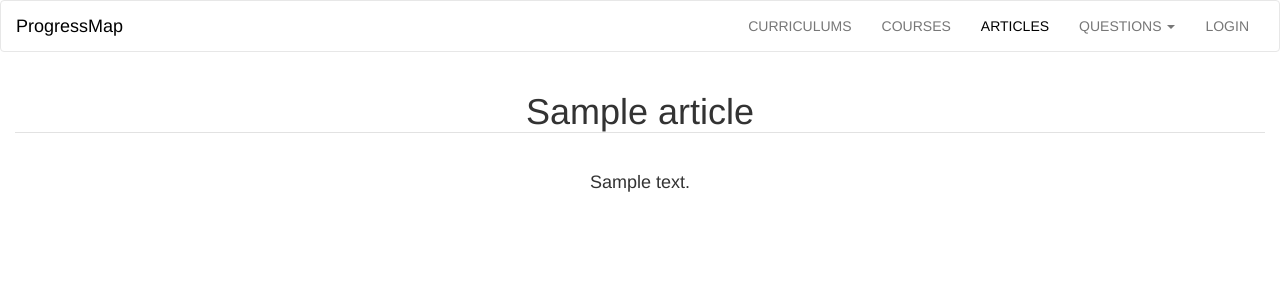
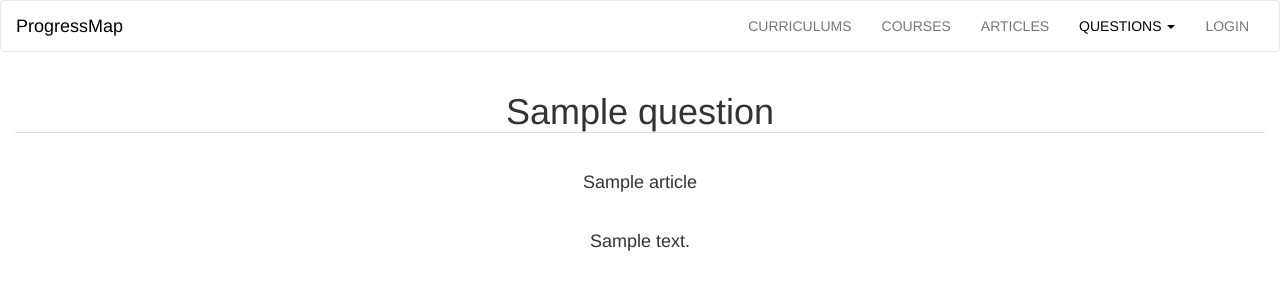
Before and after one commit to ekpo-d/progressMap, a Flask app: template progressMap/templates/showQuestion.html in a window 1280 px wide. Shown: the top 300 px of the page. Run offline with Flask 2, Linux system fonts and the light colour scheme; the template is opened without the code that fills it: most values are stand-ins (such as "Sample title", 1, 10 or a date in 2020); some libraries are stand-ins or nearby versions.

Commit message:
updated questions logic

```diff
--- a/progressMap/questions/views.py
+++ b/progressMap/questions/views.py
@@ -10,7 +10,7 @@ def show(page):
 	if page == 'all':
 		allQuestions = models.getFromDb(models.Questions, 6)
 		return render_template('questions.html', allQuestions=allQuestions)
-	elif page ==  models.getByTitle(models.Questions, page).message:
+	elif page ==  models.getByTitle(models.Questions, page).title:
 		question = models.getByTitle(models.Questions, page)
 		return render_template('showQuestion.html', question=question)
 	else:
--- a/progressMap/templates/showQuestion.html
+++ b/progressMap/templates/showQuestion.html
@@ -1,18 +1,27 @@
 {% extends "base.html" %}
 
 {% block title %}
-{{ article.title.upper() }} - ARTICLE
+{{ question.title.upper() }} - QUESTION
 {% endblock %}
 
-{% block articles_link %}
-<li><a class="active" href="{{ url_for('articles.show')}}">ARTICLES</a></li>
+{% block questions_link %}
+<li class="dropdown">
+<a class="dropdown-toggle active" data-toggle="dropdown" href="#">QUESTIONS
+<span class="caret"></span></a>
+<ul class="dropdown-menu">
+<li class="text-center"><a href="{{ url_for('questions.show')}}">VIEW</a></li>
+<li class="text-center"><a href="{{ url_for('questions.ask')}}">ASK</a></li>
+</ul>
+</li>
 {% endblock %}
 
 {% block content %}
 <section class="container-fluid content text-center">
-<h1 class="b-down">{{ article.title.capitalize() }}</h1>
+<h1 class="b-down">{{ question.title.capitalize() }}</h1>
 <br />
-<h4 >{{ article.description }}</h4>
+<h4 >{{ question.article.title }}</h4>
+<br />
+<h4 >{{ question.message }}</h4>
 <br /><br />
 </section>
 {% endblock %}
```
